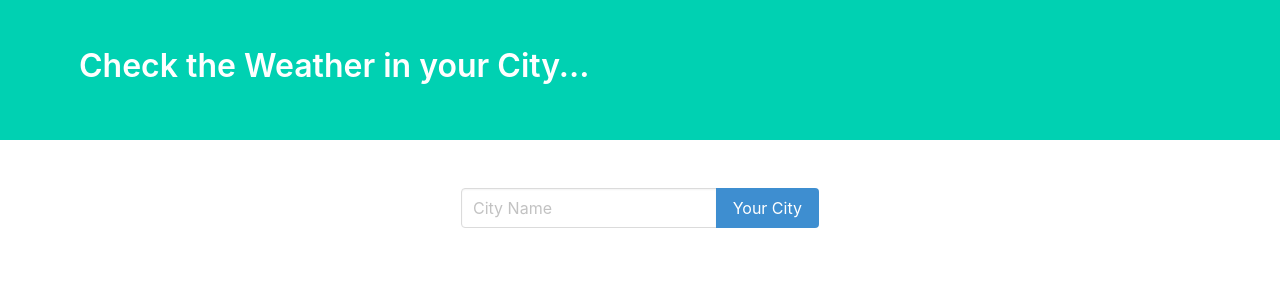
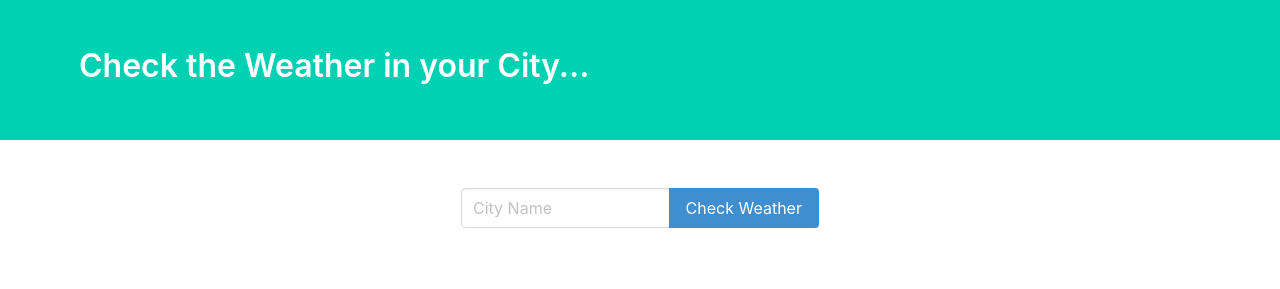
Before and after one commit to bashiru98/Bashiru-App-weather-Django, a Django app: page / in a window 1280 px wide. Shown: the top 289 px of the page. Run offline with Django 3.2, Linux system fonts and the light colour scheme; data comes from the database, SQL or seed files in the repository; data that the repository does not hold is empty; some libraries are stand-ins or nearby versions.

Commit message:
changed modificati

```diff
--- a/weather/templates/weather/weather.html
+++ b/weather/templates/weather/weather.html
@@ -32,7 +32,7 @@
                             </div>
                             <div class="control">
                                 <button type="submit" class="button is-info">
-                                      Your City
+                                      Check Weather
                                 </button>
                             </div>
                         </div>
```
